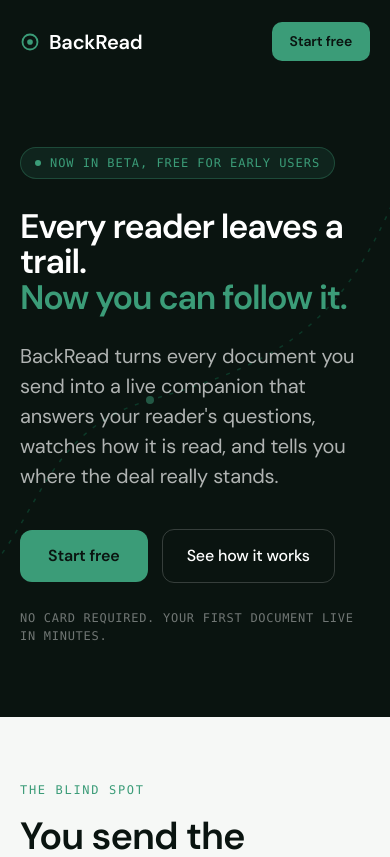
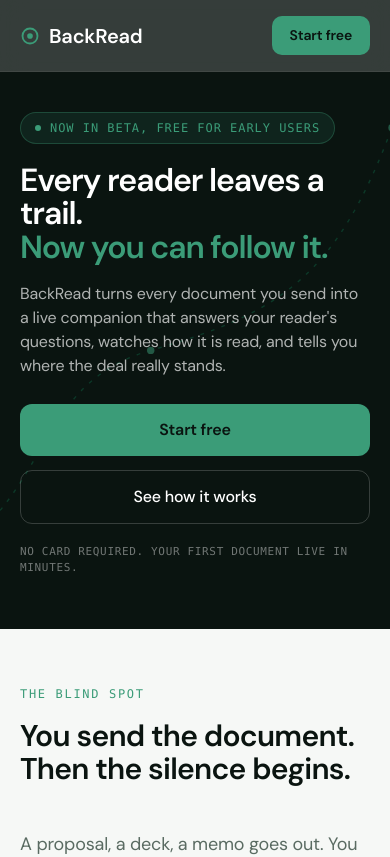
Before and after one commit to backreadproject/mainbackread, a Next.js app: page / in a window 390 px wide. Shown: the top 857 px of the page. Built offline with nearby package versions, Linux system fonts and the light colour scheme.

Commit message:
Landing: sticky header, pricing nav, compact mobile hero; login form glow

```diff
--- a/app/login/page.tsx
+++ b/app/login/page.tsx
@@ -49,7 +49,7 @@
         <div style={{ fontSize: 13, color: "rgba(255,255,255,0.5)" }}>The document reads the reader.</div>
       </div>
       <div className="login-form-pane" style={{ display: "flex", alignItems: "center", justifyContent: "center", padding: 40, background: T.canvas }}>
-        <div style={{ width: "100%", maxWidth: 356, boxSizing: "border-box", background: "#fff", border: `1px solid ${T.border}`, borderRadius: 14, padding: 32 }}>
+        <div style={{ width: "100%", maxWidth: 356, boxSizing: "border-box", background: "#fff", border: `1px solid ${T.border}`, borderRadius: 16, padding: 32, boxShadow: "0 0 0 1px rgba(59,156,120,0.10), 0 8px 40px rgba(14,92,63,0.14), 0 2px 12px rgba(10,20,16,0.05)" }}>
           <h1 style={{ fontSize: 23, fontWeight: 700, color: T.heading, letterSpacing: T.trackingTight, margin: "0 0 4px" }}>{mode === "signin" ? "Welcome back" : "Create your account"}</h1>
           <p style={{ fontSize: 14, color: T.body, margin: "0 0 24px" }}>{mode === "signin" ? "Log in to access your account." : "Start reading your readers back."}</p>
           {mode === "signup" && (
--- a/app/page.tsx
+++ b/app/page.tsx
@@ -41,19 +41,30 @@
           .lp-trail{padding-left:0!important}
           .lp-trail-line{display:none!important}
         }
+        @media(max-width:860px){
+          .lp-hero-pad{padding:56px 28px 64px!important}
+          .lp-hero-h1{font-size:42px!important}
+          .lp-hero-sub{font-size:18px!important}
+        }
         @media(max-width:520px){
-          .lp-hero-h1{font-size:34px!important}
+          .lp-hero-h1{font-size:32px!important;margin-bottom:18px!important}
+          .lp-hero-sub{font-size:16px!important;margin-bottom:26px!important}
+          .lp-hero-badge{margin-bottom:20px!important}
           .lp-pad{padding-left:20px!important;padding-right:20px!important}
-          .lp-hero-pad{padding:64px 20px 72px!important}
-          .lp-sec{padding-top:64px!important;padding-bottom:64px!important}
+          .lp-hero-pad{padding:40px 20px 52px!important}
+          .lp-sec{padding-top:56px!important;padding-bottom:56px!important}
           .lp-four{grid-template-columns:1fr!important}
-          .lp-cta-h2{font-size:32px!important}
+          .lp-cta-h2{font-size:30px!important}
+          .lp-hero-fine{font-size:11px!important;margin-top:20px!important}
+          .lp-hero-ctas{flex-direction:column!important;align-items:stretch!important}
+          .lp-hero-ctas a{text-align:center!important}
+          h2{font-size:30px!important}
         }
       `}</style>
 
-      {/* ===== NAV ===== */}
-      <div style={{ background: INK }}>
-        <nav className="lp-pad" style={{ ...wrap, display: "flex", alignItems: "center", justifyContent: "space-between", padding: "22px 28px" }}>
+      {/* ===== NAV (sticky) ===== */}
+      <div style={{ position: "sticky", top: 0, zIndex: 100, background: "rgba(10,20,16,0.82)", backdropFilter: "blur(12px)", WebkitBackdropFilter: "blur(12px)", borderBottom: "1px solid rgba(255,255,255,0.06)" }}>
+        <nav className="lp-pad" style={{ ...wrap, display: "flex", alignItems: "center", justifyContent: "space-between", padding: "16px 28px" }}>
           <span style={{ display: "flex", alignItems: "center", gap: 9, color: "#fff", fontSize: 20, fontWeight: 600, letterSpacing: "-0.01em" }}>
             <svg width="20" height="20" viewBox="0 0 24 24" fill="none"><circle cx="12" cy="12" r="9" stroke={LIVING} strokeWidth="2.2" /><circle cx="12" cy="12" r="3.4" fill={LIVING} /></svg>
             BackRead
@@ -62,6 +73,7 @@
             <a href="#how" className="lp-a lp-link" style={{ color: CLOUD, fontSize: 15 }}>How it works</a>
             <a href="#why" className="lp-a lp-link" style={{ color: CLOUD, fontSize: 15 }}>Why BackRead</a>
             <a href="#uses" className="lp-a lp-link" style={{ color: CLOUD, fontSize: 15 }}>Use cases</a>
+            <a href="/pricing" className="lp-a lp-link" style={{ color: CLOUD, fontSize: 15 }}>Pricing</a>
             <a href="/login" className="lp-a lp-link" style={{ color: CLOUD, fontSize: 15 }}>Sign in</a>
           </div>
           <a href="/login" className="lp-a lp-cta" style={{ background: LIVING, color: INK, fontSize: 14, fontWeight: 600, padding: "9px 18px", borderRadius: 10 }}>Start free</a>
@@ -77,21 +89,21 @@
           <circle cx="40" cy="540" r="4" fill={LIVING} />
         </svg>
         <div className="lp-hero-pad" style={{ ...wrap, padding: "96px 28px 108px", position: "relative", zIndex: 2 }}>
-          <div style={{ display: "inline-flex", alignItems: "center", gap: 9, background: "rgba(59,156,120,0.12)", border: "1px solid rgba(59,156,120,0.32)", color: LIVING, fontFamily: MONO, fontSize: 12, letterSpacing: "0.08em", padding: "6px 14px", borderRadius: 20, marginBottom: 30 }}>
+          <div className="lp-hero-badge" style={{ display: "inline-flex", alignItems: "center", gap: 9, background: "rgba(59,156,120,0.12)", border: "1px solid rgba(59,156,120,0.32)", color: LIVING, fontFamily: MONO, fontSize: 12, letterSpacing: "0.08em", padding: "6px 14px", borderRadius: 20, marginBottom: 30 }}>
             <span style={{ width: 6, height: 6, borderRadius: 9, background: LIVING }} />
             NOW IN BETA, FREE FOR EARLY USERS
           </div>
           <h1 className="lp-hero-h1" style={{ fontSize: 64, fontWeight: 600, lineHeight: 1.04, letterSpacing: "-0.035em", margin: "0 0 26px", maxWidth: 780 }}>
             Every reader leaves a trail.<br /><span style={{ color: LIVING }}>Now you can follow it.</span>
           </h1>
-          <p style={{ fontSize: 20, lineHeight: 1.5, margin: "0 0 38px", color: CLOUD, maxWidth: 560 }}>
+          <p className="lp-hero-sub" style={{ fontSize: 20, lineHeight: 1.5, margin: "0 0 38px", color: CLOUD, maxWidth: 560 }}>
             BackRead turns every document you send into a live companion that answers your reader's questions, watches how it is read, and tells you where the deal really stands.
           </p>
-          <div style={{ display: "flex", gap: 14, flexWrap: "wrap", alignItems: "center" }}>
+          <div className="lp-hero-ctas" style={{ display: "flex", gap: 14, flexWrap: "wrap", alignItems: "center" }}>
             <a href="/login" className="lp-a lp-cta" style={{ background: LIVING, color: INK, fontSize: 16, fontWeight: 600, padding: "14px 28px", borderRadius: 12 }}>Start free</a>
             <a href="#how" className="lp-a lp-ghost" style={{ color: "#fff", fontSize: 16, fontWeight: 500, padding: "14px 24px", borderRadius: 12, border: "1px solid rgba(255,255,255,0.18)" }}>See how it works</a>
           </div>
-          <p style={{ fontFamily: MONO, fontSize: 12, letterSpacing: "0.06em", color: CLOUDDIM, margin: "26px 0 0" }}>NO CARD REQUIRED. YOUR FIRST DOCUMENT LIVE IN MINUTES.</p>
+          <p className="lp-hero-fine" style={{ fontFamily: MONO, fontSize: 12, letterSpacing: "0.06em", color: CLOUDDIM, margin: "26px 0 0" }}>NO CARD REQUIRED. YOUR FIRST DOCUMENT LIVE IN MINUTES.</p>
         </div>
       </section>
 
```
